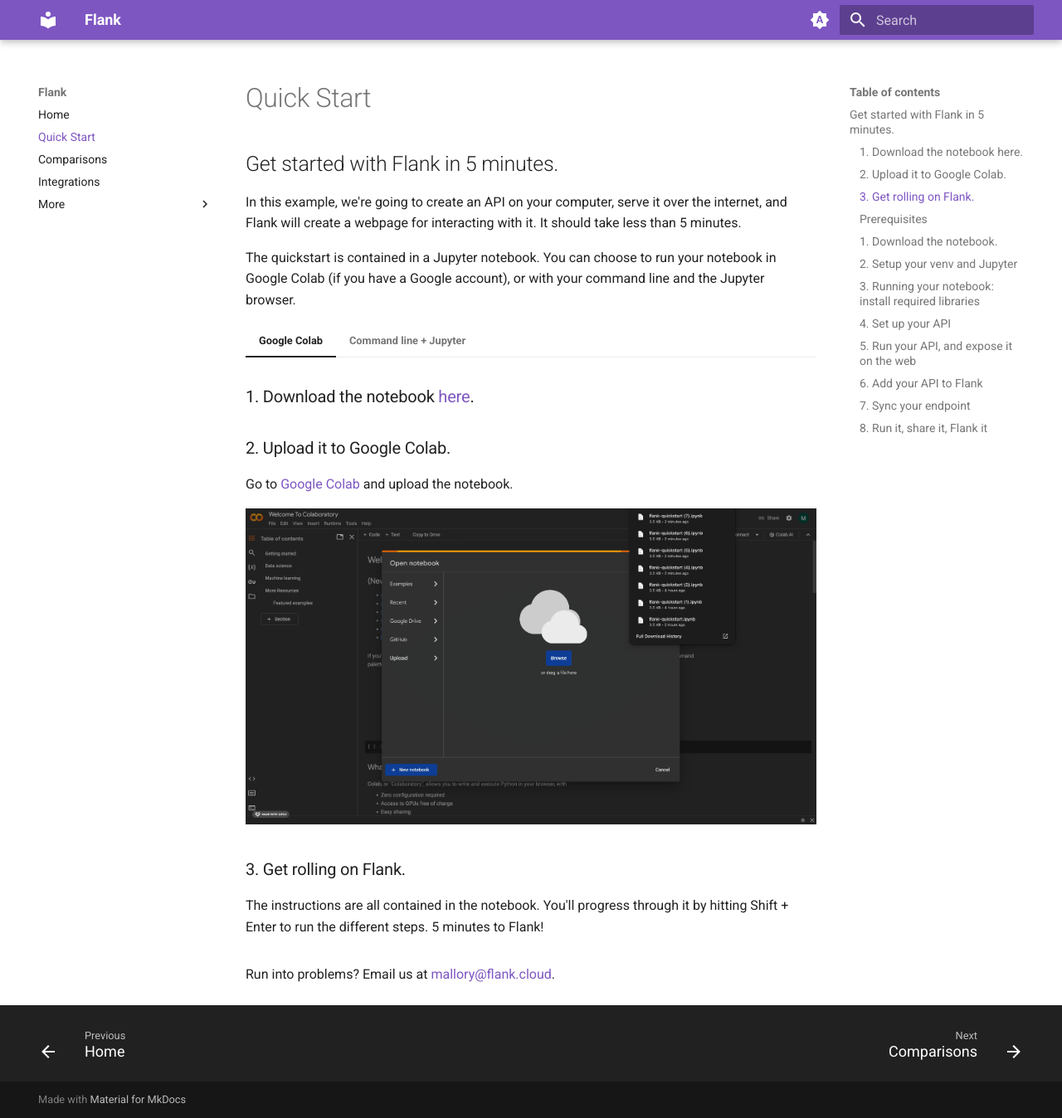
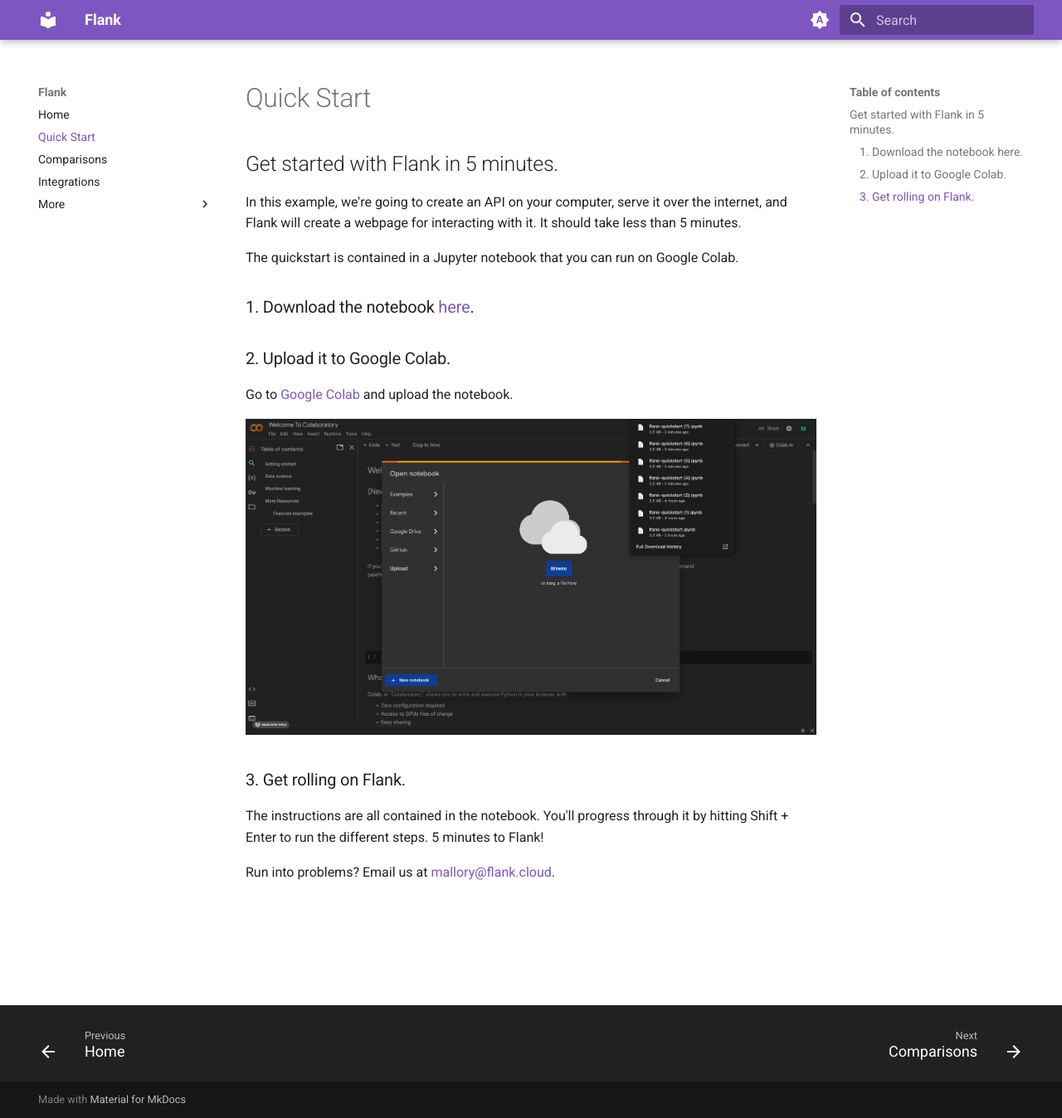
Before and after one commit to btf-org/flank-docs, an MkDocs documentation site: the page built from docs/quickstarts/jupyter-fastapi.md, in a window 1280 px wide and 1348 px high. Shown: the whole window at 83% size. Built offline with MkDocs 1.6.1 and Material for MkDocs 9.7.7, drawn with Linux system fonts in a browser that asks for light colours.

Commit message:
comment out native jupyter for now

```diff
--- a/docs/quickstarts/jupyter-fastapi.md
+++ b/docs/quickstarts/jupyter-fastapi.md
@@ -3,24 +3,27 @@
 
 In this example, we're going to create an API on your computer, serve it over the internet, and Flank will create a webpage for interacting with it. It should take less than 5 minutes.
 
-The quickstart is contained in a Jupyter notebook. You can choose to run your notebook in Google Colab (if you have a Google account), or with your command line and the Jupyter browser.
+The quickstart is contained in a Jupyter notebook that you can run on Google Colab.
 
-=== "Google Colab"
+### 1. Download the notebook [here](https://flank-quickstart-public.s3.us-west-2.amazonaws.com/flank-quickstart-new-colab.ipynb).
 
-    ### 1. Download the notebook [here](https://flank-quickstart-public.s3.us-west-2.amazonaws.com/flank-quickstart.ipynb).
+### 2. Upload it to Google Colab.
 
-    ### 2. Upload it to Google Colab.
+Go to [Google Colab](https://colab.research.google.com/){:target="_blank"} and upload the notebook.
 
-    Go to [Google Colab](https://colab.research.google.com/){:target="_blank"} and upload the notebook.
+![Upload to Colab](imgs/upload-colab.gif)
 
-    ![Upload to Colab](imgs/upload-colab.gif)
+### 3. Get rolling on Flank.
 
-    ### 3. Get rolling on Flank.
+The instructions are all contained in the notebook. You'll progress through it by hitting Shift + Enter to run the different steps. 5 minutes to Flank!
+ <!-- You can choose to run your notebook in Google Colab (if you have a Google account), or with your command line and the Jupyter browser.  -->
 
-    The instructions are all contained in the notebook. You'll progress through it by hitting Shift + Enter to run the different steps. 5 minutes to Flank!
+<!-- === "Google Colab" -->
 
 
 
+
+<!--
 === "Command line + Jupyter"
 
 
@@ -156,5 +159,5 @@
 
 
     And share your endpoint...
-
+ -->
 Run into problems? Email us at [mallory@flank.cloud](mailto:mallory@flank.cloud).
```
